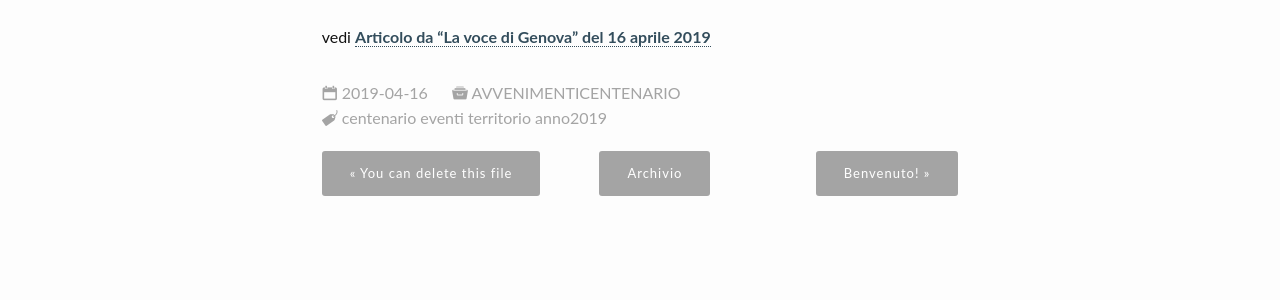
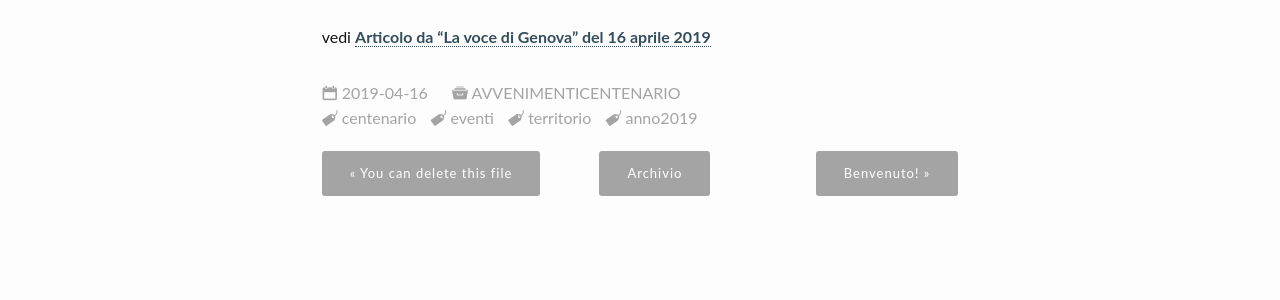
Before and after one commit to scoutpegli/centenario, a Jekyll site: the page built from _posts/2019-04-16-pulizia-sentiero-razzara.md, in a window 1280 px wide. Shown: the part 426-726 px from the top of the page. Built offline with Jekyll 4.4.1, drawn with Linux system fonts in a browser that asks for light colours.

```diff
--- a/_posts/2019-04-16-pulizia-sentiero-razzara.md
+++ b/_posts/2019-04-16-pulizia-sentiero-razzara.md
@@ -8,8 +8,7 @@ title: "Gli scout di Pegli aiutano nella pulizia dei sentieri di Pegli!"
 teaser: "Pulizia dei sentireri."
 categories:
   - AvvenimentiCentenario
-tags:
-  - centenario eventi territorio anno2019
+tags: [centenario, eventi, territorio, anno2019]
 #
 # Styling
 #
```
